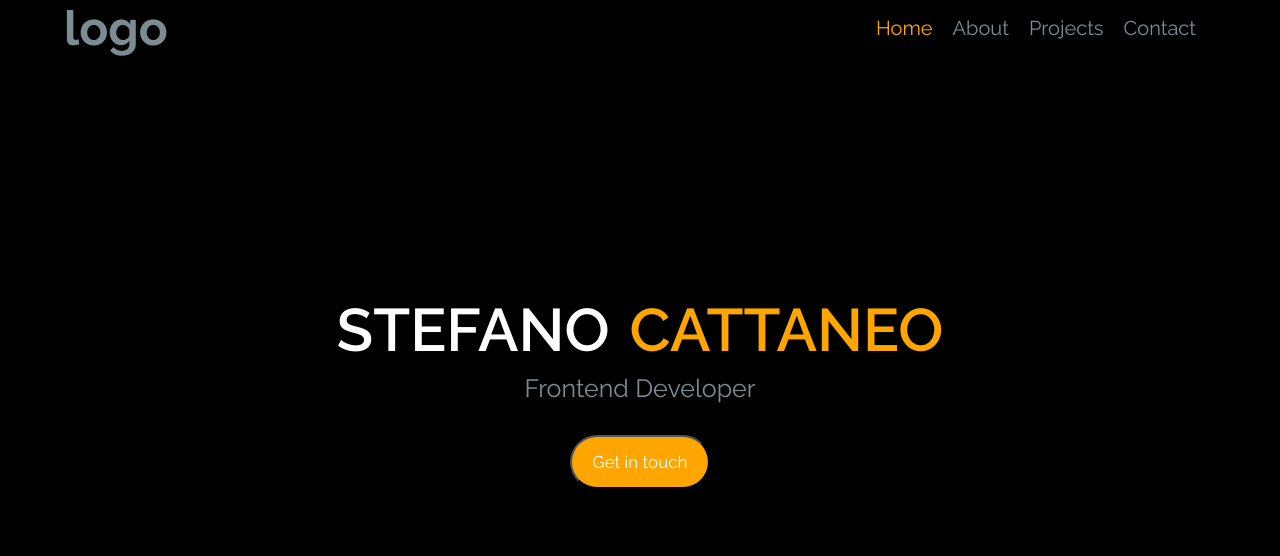
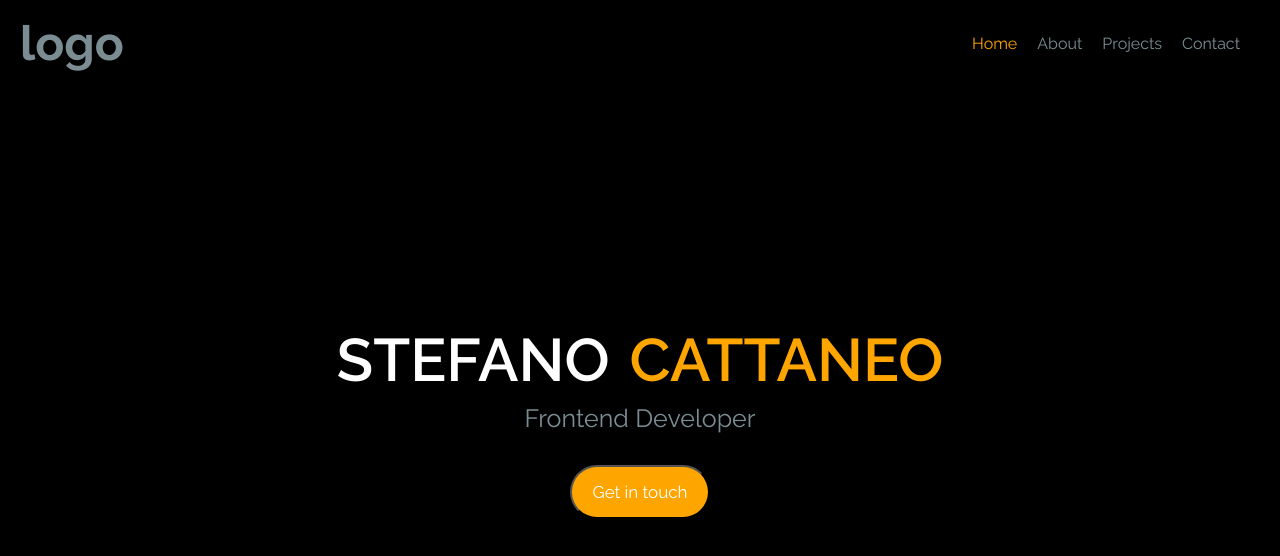
Before and after one commit to SteTheDiver/Next-Portfolio, a Next.js app: page / in a window 1280 px wide. Shown: the top 556 px of the page. Built offline with nearby package versions, Linux system fonts and the light colour scheme; a web font is replaced by a local one.

Commit message:
Modified styling

```diff
--- a/components/Navbar.tsx
+++ b/components/Navbar.tsx
@@ -82,8 +82,9 @@ const Wrapper = styled.nav`
 
   .navbar-center {
     display: flex;
-    width: 90vw;
     align-items: center;
+    width: 100%;
+    padding: 15px 20px;
     /* justify-content: space-between; */
   }
   .navbar-header {
@@ -100,6 +101,7 @@ const Wrapper = styled.nav`
     color: #7b8d93;
     display: flex;
     align-items: center;
+    padding: 0;
 
     :hover {
       color: orange;
@@ -136,7 +138,7 @@ const Wrapper = styled.nav`
       justify-content: space-evenly;
 
       .link {
-        font-size: 20px;
+        font-size: 1rem;
         :hover {
           color: orange;
         }
--- a/components/Sidebar.tsx
+++ b/components/Sidebar.tsx
@@ -18,12 +18,6 @@ const Sidebar = (props: Props) => {
             : "sidebar-container"
         }
       >
-        <section className="content">
-          <header className="content-header">
-            {/* <button className="btn-close" onClick={props.toggleSidebar}>
-              <FaTimes />
-            </button> */}
-          </header>
         <ul className="nav-links">
           <li>
             <Link className="link" href="/" onClick={props.toggleSidebar}>
@@ -40,21 +34,20 @@ const Sidebar = (props: Props) => {
             </Link>
           </li>
           <li>
-              <Link
-                className="link"
-                href="/about"
-                onClick={props.toggleSidebar}
-              >
+            <Link className="link" href="/about" onClick={props.toggleSidebar}>
               About
             </Link>
           </li>
           <li>
-              <Link className="link" href="">
+            <Link
+              className="link"
+              href="/contact"
+              onClick={props.toggleSidebar}
+            >
               Contact
             </Link>
           </li>
         </ul>
-        </section>
       </div>
     </Wrapper>
   );
@@ -65,29 +58,18 @@ const Wrapper = styled.aside`
     display: none;
   }
   .sidebar-container {
-    width: 35%;
     transform: translate(105%);
-    /* background: green; */
     position: fixed;
     right: 0;
-    /* inset: 0; */
     background: rgba(0, 0, 0, 1);
     display: flex;
     justify-content: center;
     align-items: flex-start;
-    /* z-index: -1; */
-    /* opacity: 0; */
     transition: var(--transition);
     height: 100%;
+    width: 25%;
+    z-index: 99;
 
-    .content {
-      /* border: 1px solid grey; */
-      /* padding: 30px; */
-
-      .content-header {
-        display: flex;
-        justify-content: end;
-      }
     .nav-links {
       width: fit-content;
       flex-direction: column;
@@ -101,20 +83,15 @@ const Wrapper = styled.aside`
         margin-bottom: 20px;
 
         .link {
+          font-size: 1rem;
           margin-bottom: 50px;
-            color: #7b8d93;
+          color: white;
 
           :hover {
             color: orange;
           }
         }
       }
-      }
-    }
-  }
-  @media screen and (min-width: 700px) {
-    .sidebar-container {
-      width: 25%;
     }
   }
 
@@ -133,7 +110,6 @@ const Wrapper = styled.aside`
     }
   }
   .show-sidebar {
-    z-index: 99;
     opacity: 1;
     transform: translate(0%);
   }
```
Lines whose indentation alone changed are shown as unchanged.
